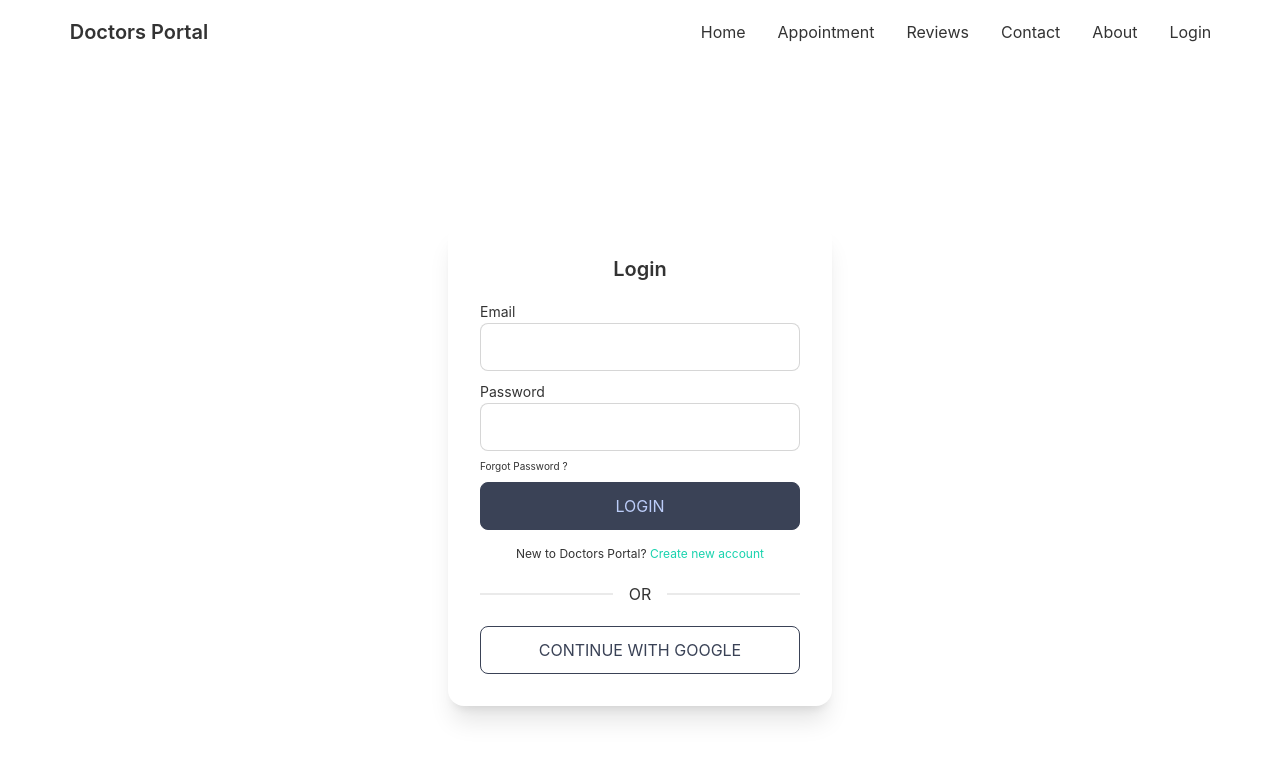
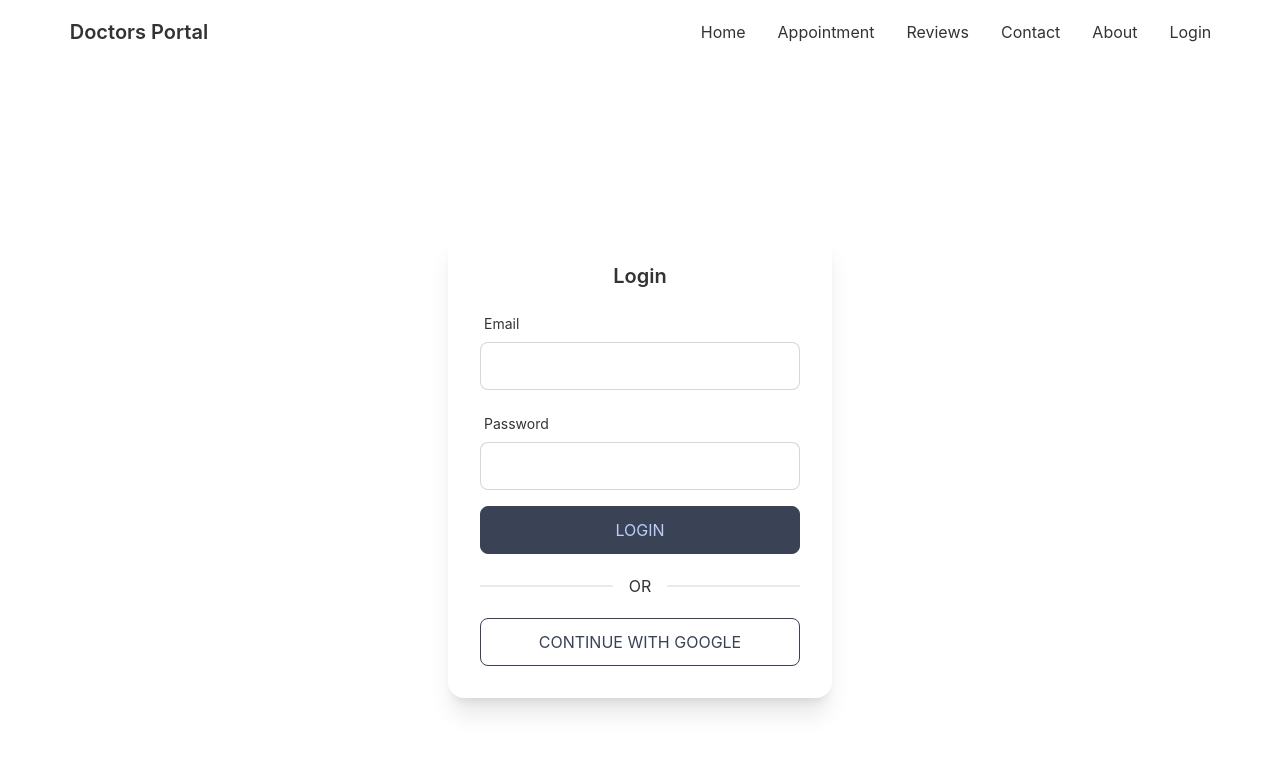
Before and after one commit to MuzakkirHossainMinhaz/doctors-portal-client-side, a React (Create React App) app: page /login in a window 1280 px wide. Shown: the top 760 px of the page. Built offline with nearby package versions, Linux system fonts and the light colour scheme.

Commit message:
login updated

```diff
--- a/package.json
+++ b/package.json
@@ -13,6 +13,7 @@
     "react-day-picker": "^8.0.5",
     "react-dom": "^18.1.0",
     "react-firebase-hooks": "^5.0.3",
+    "react-hook-form": "^7.31.1",
     "react-router-dom": "^6.3.0",
     "react-scripts": "5.0.1",
     "web-vitals": "^2.1.4"
--- a/src/Pages/Authentication/Login/Login.js
+++ b/src/Pages/Authentication/Login/Login.js
@@ -1,12 +1,35 @@
 import React from 'react';
-import { useSignInWithGoogle } from 'react-firebase-hooks/auth';
+import { useSignInWithEmailAndPassword, useSignInWithGoogle } from 'react-firebase-hooks/auth';
 import auth from '../../../firebase.init';
+import { useForm } from "react-hook-form";
+import Loading from '../../Shared/Loading/Loading';
 
 const Login = () => {
-    const [signInWithGoogle, user, loading, error] = useSignInWithGoogle(auth);
+    const [signInWithGoogle, googleUser, googleLoading, googleError] = useSignInWithGoogle(auth);
+    const [
+        signInWithEmailAndPassword,
+        user,
+        loading,
+        error,
+    ] = useSignInWithEmailAndPassword(auth);
+    const { register, formState: { errors }, handleSubmit } = useForm();
 
-    if (user) {
-        console.log(user);
+
+    const onSubmit = data => {
+        console.log(data);
+        signInWithEmailAndPassword(data.email, data.password);
+    }
+
+    if (googleUser) {
+        console.log(googleUser);
+    }
+    if (loading || googleLoading) {
+        return <Loading></Loading>;
+    }
+
+    let signInError;
+    if (error || googleError) {
+        signInError = <small className='text-red-600'>{error?.message || googleError?.message}</small>
     }
 
     return (
@@ -14,7 +37,66 @@
             <div class="card w-96 bg-base-100 shadow-xl">
                 <div class="card-body">
                     <h2 class="mb-2 font-semibold text-xl text-center">Login</h2>
-                    <div>
+
+                    <form onSubmit={handleSubmit(onSubmit)}>
+
+                        <div class="form-control w-full max-w-xs">
+                            <label class="label">
+                                <span class="label-text">Email</span>
+                            </label>
+                            <input
+                                type="email"
+                                placeholder=""
+                                class="input input-bordered w-full max-w-xs"
+                                {...register("email", {
+                                    required: {
+                                        value: true,
+                                        message: "Email is required!"
+                                    },
+                                    pattern: {
+                                        value: /[a-z0-9]+@[a-z]+\.[a-z]{2,3}/,
+                                        message: "Provide a valid email!"
+                                    }
+                                })}
+                            />
+                            <label class="label">
+                                {errors.email?.type === 'required' && <span class="label-text-alt text-red-600">{errors.email.message}</span>}
+                                {errors.email?.type === 'pattern' && <span class="label-text-alt text-red-600">{errors.email.message}</span>}
+                            </label>
+                        </div>
+                        <div class="form-control w-full max-w-xs">
+                            <label class="label">
+                                <span class="label-text">Password</span>
+                            </label>
+                            <input
+                                type="password"
+                                placeholder=""
+                                class="input input-bordered w-full max-w-xs"
+                                {...register("password", {
+                                    required: {
+                                        value: true,
+                                        message: "Password is required!"
+                                    },
+                                    minLength: {
+                                        value: 6,
+                                        message: "At least 6 characters or longer!"
+                                    }
+                                })}
+                            />
+                            <label class="label">
+                                {errors.password?.type === 'required' && <span class="label-text-alt  text-red-600">{errors.password.message}</span>}
+                                {errors.password?.type === 'minLength' && <span class="label-text-alt  text-red-600">{errors.password.message}</span>}
+                            </label>
+                        </div>
+
+                        <div className='text-center'>
+                            {signInError}
+                        </div>
+
+                        <input className='btn btn-accent text-base font-normal w-full max-w-xs' type="submit" value='Login' />
+                    </form>
+
+                    {/* <div>
                         <label className='text-start text-sm'>Email</label>
                         <input type="email" placeholder="" class="input input-bordered w-full max-w-xs" />
                     </div>
@@ -26,7 +108,7 @@
 
                     <button class="btn btn-accent text-base font-normal">Login</button>
 
-                    <p className='text-xs text-center mt-2'>New to Doctors Portal? <span className='text-secondary'>Create new account</span></p>
+                    <p className='text-xs text-center mt-2'>New to Doctors Portal? <span className='text-secondary'>Create new account</span></p> */}
 
                     <div class="divider">OR</div>
 
--- /dev/null
+++ b/src/Pages/Shared/Loading/Loading.js
@@ -0,0 +1,11 @@
+import React from 'react';
+
+const Loading = () => {
+    return (
+        <div className='h-screen flex justify-center items-center'>
+            <button class="btn loading">loading</button>
+        </div>
+    );
+};
+
+export default Loading;
```
Also changed, not shown: 1 other file (tests, documents, lock files or other folders).
